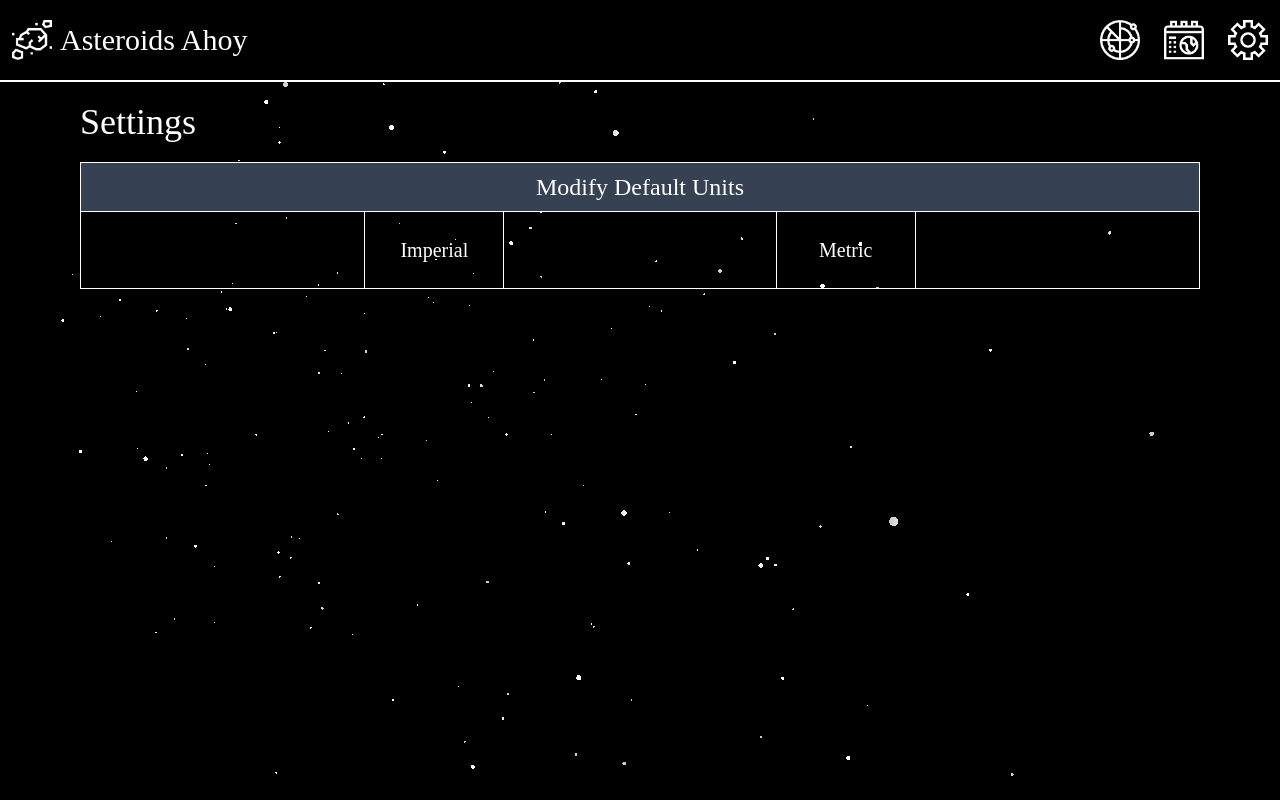
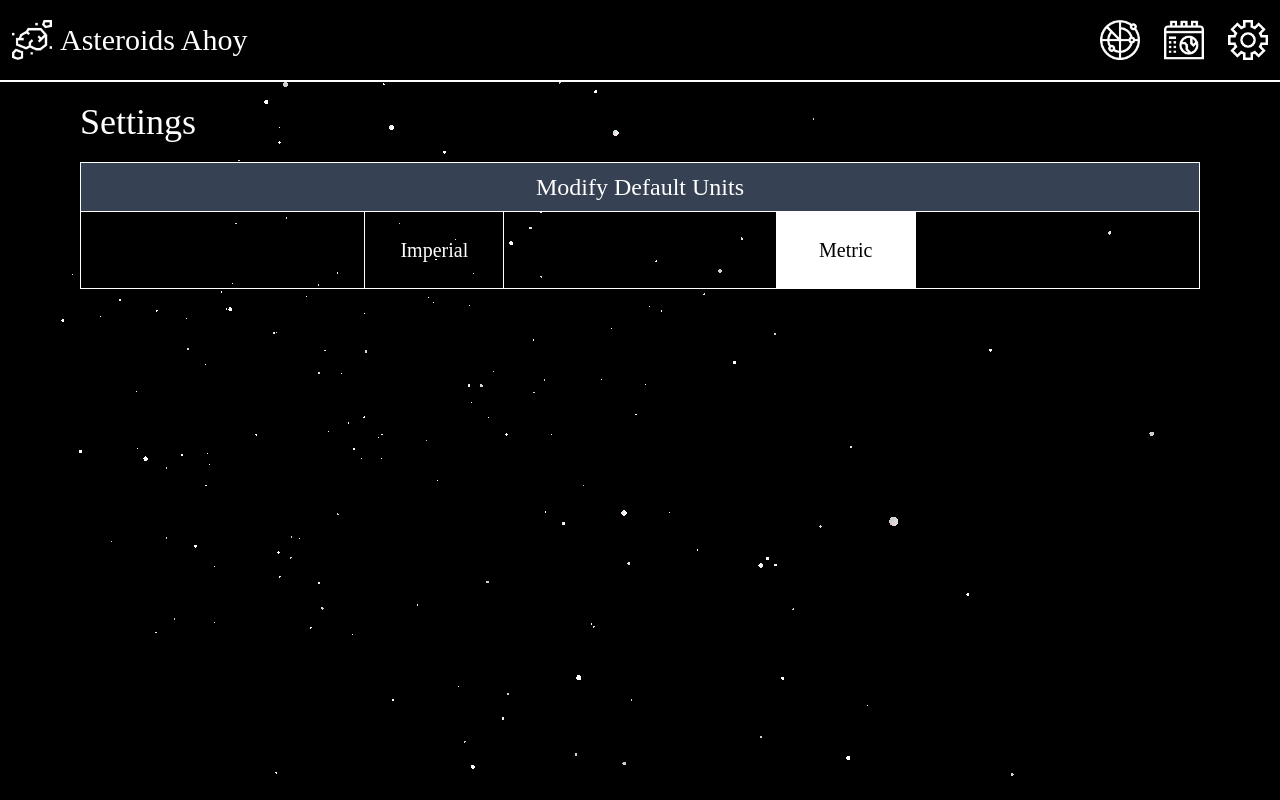
Before and after one commit to jibawee/final-project-cs494-g21-tio-in-space, a React (Vite) app: page /settings in a window 1280 px wide. Built offline with nearby package versions, Linux system fonts and the light colour scheme; a web font is replaced by a local one.

Commit message:
Show setting selected

```diff
--- a/src/routes/Settings.jsx
+++ b/src/routes/Settings.jsx
@@ -1,4 +1,9 @@
+import { useState } from "react"
+
 export default function Settings() {
+
+    let units = window.localStorage.getItem("units") ?? "metric"
+    const [ unitSelected, setUnitSelected ] = useState(units)
 
     return (
         <div className="grid gap-5 mx-20">
@@ -13,45 +18,21 @@ export default function Settings() {
                 <div className="flex gap-x-5 justify-evenly
                 mx-8">
                     <button
-                        className="settings-btn"
+                        className={"settings-btn" + (unitSelected == "metric" ? "" : " bg-white text-black")}
                         onClick={() => {
                                 window.localStorage.setItem("units", "imperial")
-                                console.log("setted to imperial")
+                                setUnitSelected("imperial")
                             }} >Imperial
                     </button>
                     <button
-                        className="settings-btn"
+                        className={"settings-btn" + (unitSelected == "metric" ? " bg-white text-black" : "")}
                         onClick={() => {
                                 window.localStorage.setItem("units", "metric")
-                                console.log("setted to metric")
+                                setUnitSelected("metric")
                             }} >Metric
                     </button>
                 </div>
             </div>
-{/*
-            <div className="border-1 border-white
-            ">
-                <h1 className="settings-label"
-                >Modify Theme</h1>
-
-                <div className="flex gap-x-5 justify-evenly
-                    mx-8">
-                    <button
-                        className="settings-btn"
-                        onClick={() => {
-                                window.localStorage.setItem("theme", "light")
-                                console.log("setted to light")
-                            }} >Light
-                    </button>
-                    <button
-                        className="settings-btn"
-                        onClick={() => {
-                                window.localStorage.setItem("theme", "dark")
-                                console.log("setted to dark")
-                            }} >Dark
-                    </button>
-                </div>
-            </div> */}
         </div>
     )
 }
```
